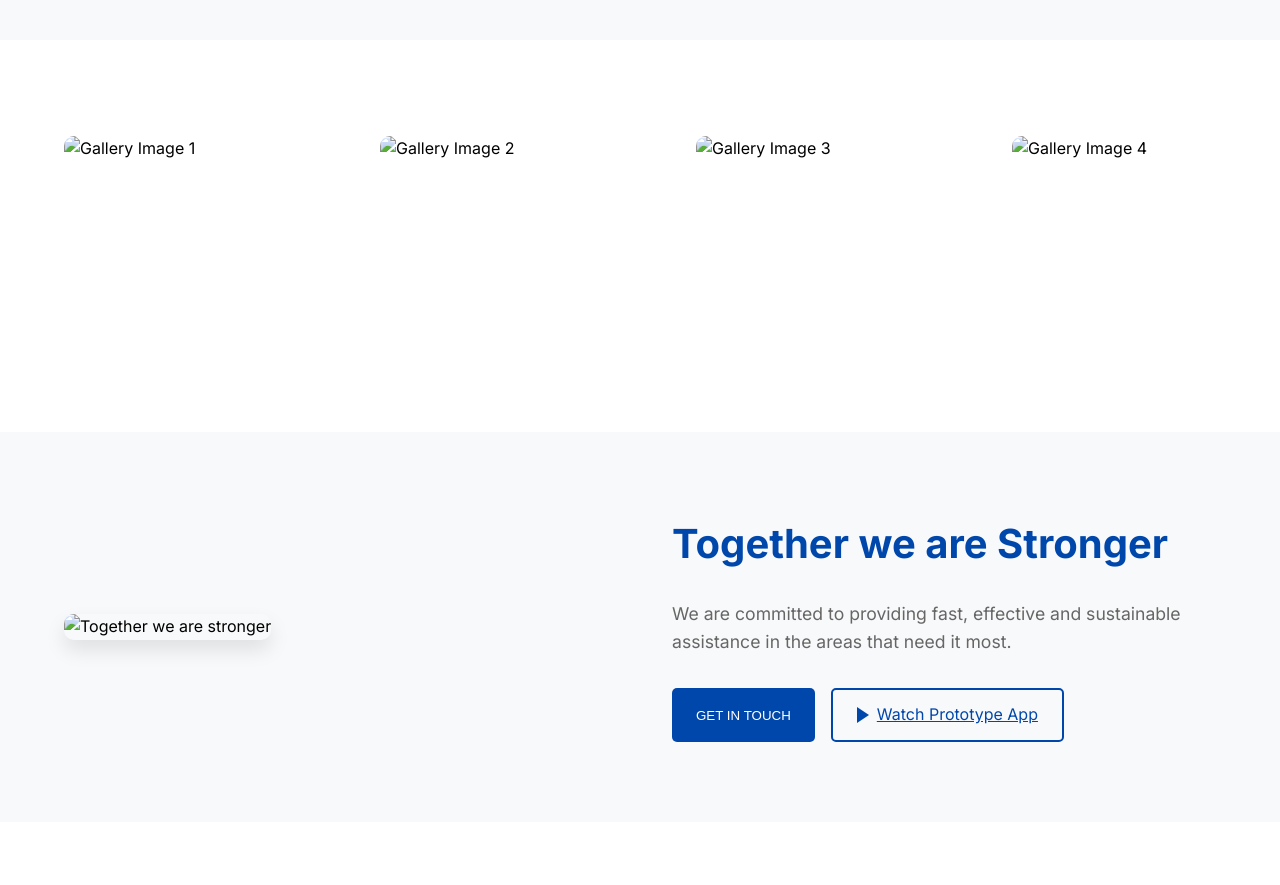
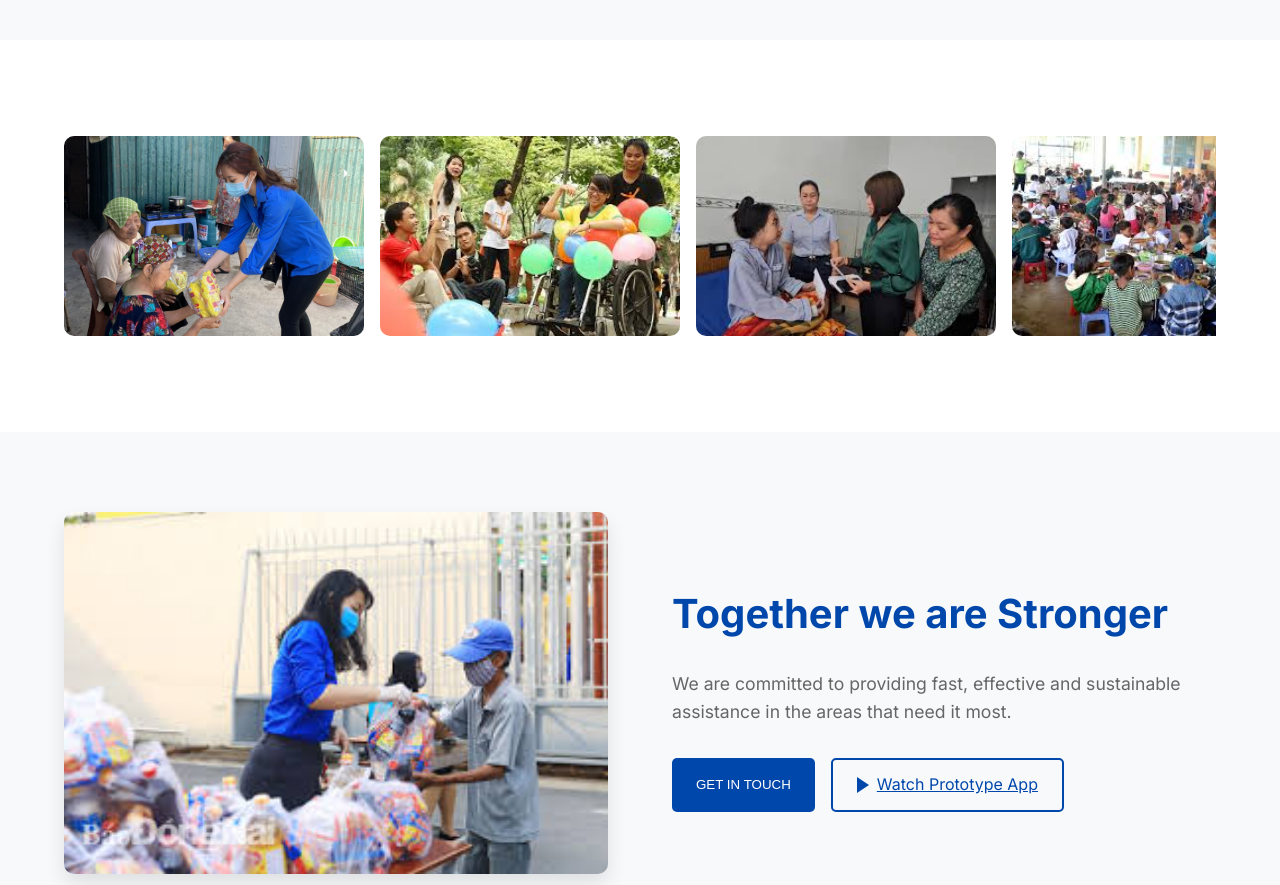
Before and after one commit to gianghuynh/personal_website, a plain HTML site: page index.html in a window 1280 px wide. Shown: the part 760-1645 px from the top of the page. Drawn offline with Linux system fonts and the light colour scheme; files whose address does not match are found by name.

Commit message:
Update index.html

```diff
--- a/index.html
+++ b/index.html
@@ -37,18 +37,18 @@
 
     <section class="gallery">
         <div class="gallery-container">
-            <img src="./images/gallery1.jpg" alt="Gallery Image 1">
-            <img src="./images/gallery2.jpeg" alt="Gallery Image 2">
-            <img src="./images/gallery3.jpeg" alt="Gallery Image 3">
-            <img src="./images/gallery4.jpeg" alt="Gallery Image 4">
-            <img src="./images/gallery5.jpeg" alt="Gallery Image 5">
+            <img src="./img/gallery1.jpg" alt="Gallery Image 1">
+            <img src="./img/gallery2.jpeg" alt="Gallery Image 2">
+            <img src="./img/gallery3.jpeg" alt="Gallery Image 3">
+            <img src="./img/gallery4.jpeg" alt="Gallery Image 4">
+            <img src="./img/gallery5.jpeg" alt="Gallery Image 5">
         </div>
     </section>
 
     <section id="together" class="together">
         <div class="together-content">
             <div class="together-image">
-                <img src="./images/together.jpeg" alt="Together we are stronger">
+                <img src="./img/together.jpeg" alt="Together we are stronger">
             </div>
             <div class="together-text">
                 <h2>Together we are Stronger</h2>
```
